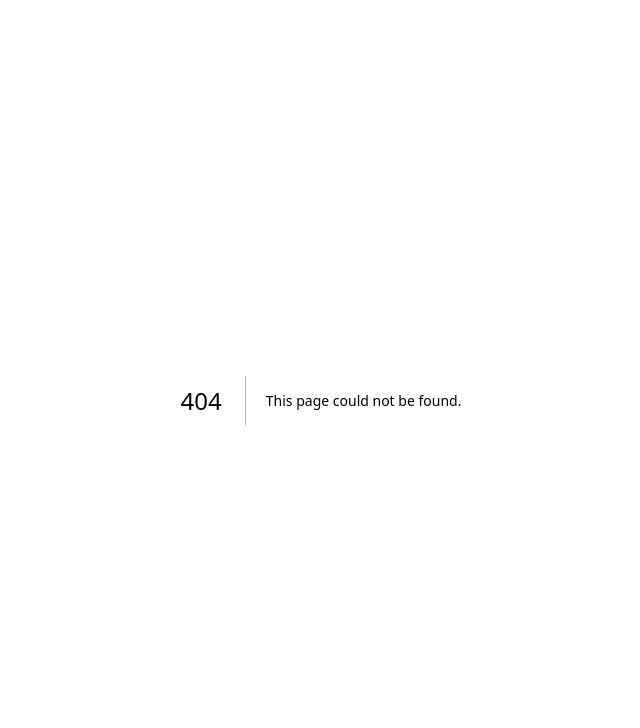
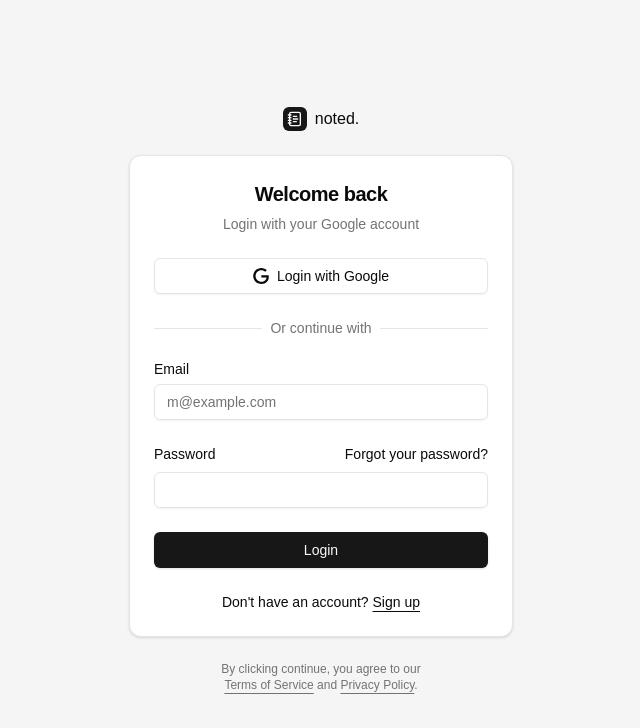
Before and after one commit to cedricahenkorah/noted, a Next.js app in the folder web/: page /auth in a window 1280 px wide. Before the commit this address had no page. Shown: the top 728 px of the page, without its empty margins (319-959 px from the left). Built offline with nearby package versions, Linux system fonts and the light colour scheme.

Commit message:
feat: login page designed

```diff
--- /dev/null
+++ b/web/app/auth/page.tsx
@@ -0,0 +1,22 @@
+import { LoginForm } from "@/components/login-form";
+import { NotebookText } from "lucide-react";
+import Link from "next/link";
+
+export default function LoginPage() {
+  return (
+    <div className="flex min-h-svh flex-col items-center justify-center gap-6 bg-muted p-6 md:p-10">
+      <div className="flex w-full max-w-sm flex-col gap-6">
+        <Link
+          href="/"
+          className="flex items-center gap-2 self-center font-medium"
+        >
+          <div className="flex h-6 w-6 items-center justify-center rounded-md bg-primary text-primary-foreground">
+            <NotebookText className="size-4" />
+          </div>
+          noted.
+        </Link>
+        <LoginForm />
+      </div>
+    </div>
+  );
+}
--- /dev/null
+++ b/web/components/login-form.tsx
@@ -0,0 +1,95 @@
+import { cn } from "@/lib/utils";
+import { Button } from "@/components/ui/button";
+import {
+  Card,
+  CardContent,
+  CardDescription,
+  CardHeader,
+  CardTitle,
+} from "@/components/ui/card";
+import { Input } from "@/components/ui/input";
+import { Label } from "@/components/ui/label";
+import Link from "next/link";
+
+export function LoginForm({
+  className,
+  ...props
+}: React.ComponentPropsWithoutRef<"div">) {
+  return (
+    <div className={cn("flex flex-col gap-6", className)} {...props}>
+      <Card>
+        <CardHeader className="text-center">
+          <CardTitle className="text-xl">Welcome back</CardTitle>
+          <CardDescription>Login with your Google account</CardDescription>
+        </CardHeader>
+        <CardContent>
+          <form>
+            <div className="grid gap-6">
+              <div className="flex flex-col gap-4">
+                <Button variant="outline" className="w-full">
+                  <svg xmlns="http://www.w3.org/2000/svg" viewBox="0 0 24 24">
+                    <path
+                      d="M12.48 10.92v3.28h7.84c-.24 1.84-.853 3.187-1.787 4.133-1.147 1.147-2.933 2.4-6.053 2.4-4.827 0-8.6-3.893-8.6-8.72s3.773-8.72 8.6-8.72c2.6 0 4.507 1.027 5.907 2.347l2.307-2.307C18.747 1.44 16.133 0 12.48 0 5.867 0 .307 5.387.307 12s5.56 12 12.173 12c3.573 0 6.267-1.173 8.373-3.36 2.16-2.16 2.84-5.213 2.84-7.667 0-.76-.053-1.467-.173-2.053H12.48z"
+                      fill="currentColor"
+                    />
+                  </svg>
+                  Login with Google
+                </Button>
+              </div>
+
+              <div className="relative text-center text-sm after:absolute after:inset-0 after:top-1/2 after:z-0 after:flex after:items-center after:border-t after:border-border">
+                <span className="relative z-10 bg-background px-2 text-muted-foreground">
+                  Or continue with
+                </span>
+              </div>
+
+              <div className="grid gap-6">
+                <div className="grid gap-2">
+                  <Label htmlFor="email">Email</Label>
+                  <Input
+                    id="email"
+                    type="email"
+                    placeholder="m@example.com"
+                    required
+                  />
+                </div>
+
+                <div className="grid gap-2">
+                  <div className="flex items-center">
+                    <Label htmlFor="password">Password</Label>
+                    <a
+                      href="#"
+                      className="ml-auto text-sm underline-offset-4 hover:underline"
+                    >
+                      Forgot your password?
+                    </a>
+                  </div>
+                  <Input id="password" type="password" required />
+                </div>
+
+                <Button type="submit" className="w-full">
+                  Login
+                </Button>
+              </div>
+
+              <div className="text-center text-sm">
+                Don&apos;t have an account?{" "}
+                <Link
+                  href="auth/sign-up"
+                  className="underline underline-offset-4"
+                >
+                  Sign up
+                </Link>
+              </div>
+            </div>
+          </form>
+        </CardContent>
+      </Card>
+
+      <div className="text-balance text-center text-xs text-muted-foreground [&_a]:underline [&_a]:underline-offset-4 [&_a]:hover:text-primary  ">
+        By clicking continue, you agree to our <a href="#">Terms of Service</a>{" "}
+        and <a href="#">Privacy Policy</a>.
+      </div>
+    </div>
+  );
+}
--- /dev/null
+++ b/web/components/ui/card.tsx
@@ -0,0 +1,76 @@
+import * as React from "react"
+
+import { cn } from "@/lib/utils"
+
+const Card = React.forwardRef<
+  HTMLDivElement,
+  React.HTMLAttributes<HTMLDivElement>
+>(({ className, ...props }, ref) => (
+  <div
+    ref={ref}
+    className={cn(
+      "rounded-xl border bg-card text-card-foreground shadow",
+      className
+    )}
+    {...props}
+  />
+))
+Card.displayName = "Card"
+
+const CardHeader = React.forwardRef<
+  HTMLDivElement,
+  React.HTMLAttributes<HTMLDivElement>
+>(({ className, ...props }, ref) => (
+  <div
+    ref={ref}
+    className={cn("flex flex-col space-y-1.5 p-6", className)}
+    {...props}
+  />
+))
+CardHeader.displayName = "CardHeader"
+
+const CardTitle = React.forwardRef<
+  HTMLDivElement,
+  React.HTMLAttributes<HTMLDivElement>
+>(({ className, ...props }, ref) => (
+  <div
+    ref={ref}
+    className={cn("font-semibold leading-none tracking-tight", className)}
+    {...props}
+  />
+))
+CardTitle.displayName = "CardTitle"
+
+const CardDescription = React.forwardRef<
+  HTMLDivElement,
+  React.HTMLAttributes<HTMLDivElement>
+>(({ className, ...props }, ref) => (
+  <div
+    ref={ref}
+    className={cn("text-sm text-muted-foreground", className)}
+    {...props}
+  />
+))
+CardDescription.displayName = "CardDescription"
+
+const CardContent = React.forwardRef<
+  HTMLDivElement,
+  React.HTMLAttributes<HTMLDivElement>
+>(({ className, ...props }, ref) => (
+  <div ref={ref} className={cn("p-6 pt-0", className)} {...props} />
+))
+CardContent.displayName = "CardContent"
+
+const CardFooter = React.forwardRef<
+  HTMLDivElement,
+  React.HTMLAttributes<HTMLDivElement>
+>(({ className, ...props }, ref) => (
+  <div
+    ref={ref}
+    className={cn("flex items-center p-6 pt-0", className)}
+    {...props}
+  />
+))
+CardFooter.displayName = "CardFooter"
+
+export { Card, CardHeader, CardFooter, CardTitle, CardDescription, CardContent }
--- /dev/null
+++ b/web/components/ui/input.tsx
@@ -0,0 +1,22 @@
+import * as React from "react"
+
+import { cn } from "@/lib/utils"
+
+const Input = React.forwardRef<HTMLInputElement, React.ComponentProps<"input">>(
+  ({ className, type, ...props }, ref) => {
+    return (
+      <input
+        type={type}
+        className={cn(
+          "flex h-9 w-full rounded-md border border-input bg-transparent px-3 py-1 text-base shadow-sm transition-colors file:border-0 file:bg-transparent file:text-sm file:font-medium file:text-foreground placeholder:text-muted-foreground focus-visible:outline-none focus-visible:ring-1 focus-visible:ring-ring disabled:cursor-not-allowed disabled:opacity-50 md:text-sm",
+          className
+        )}
+        ref={ref}
+        {...props}
+      />
+    )
+  }
+)
+Input.displayName = "Input"
+
+export { Input }
--- /dev/null
+++ b/web/components/ui/label.tsx
@@ -0,0 +1,26 @@
+"use client"
+
+import * as React from "react"
+import * as LabelPrimitive from "@radix-ui/react-label"
+import { cva, type VariantProps } from "class-variance-authority"
+
+import { cn } from "@/lib/utils"
+
+const labelVariants = cva(
+  "text-sm font-medium leading-none peer-disabled:cursor-not-allowed peer-disabled:opacity-70"
+)
+
+const Label = React.forwardRef<
+  React.ElementRef<typeof LabelPrimitive.Root>,
+  React.ComponentPropsWithoutRef<typeof LabelPrimitive.Root> &
+    VariantProps<typeof labelVariants>
+>(({ className, ...props }, ref) => (
+  <LabelPrimitive.Root
+    ref={ref}
+    className={cn(labelVariants(), className)}
+    {...props}
+  />
+))
+Label.displayName = LabelPrimitive.Root.displayName
+
+export { Label }
--- a/web/package.json
+++ b/web/package.json
@@ -9,6 +9,7 @@
     "lint": "next lint"
   },
   "dependencies": {
+    "@radix-ui/react-label": "^2.1.1",
     "@radix-ui/react-slot": "^1.1.1",
     "boring-avatars": "^1.11.2",
     "class-variance-authority": "^0.7.1",
```
Also changed, not shown: 1 other file (tests, documents, lock files or other folders).
